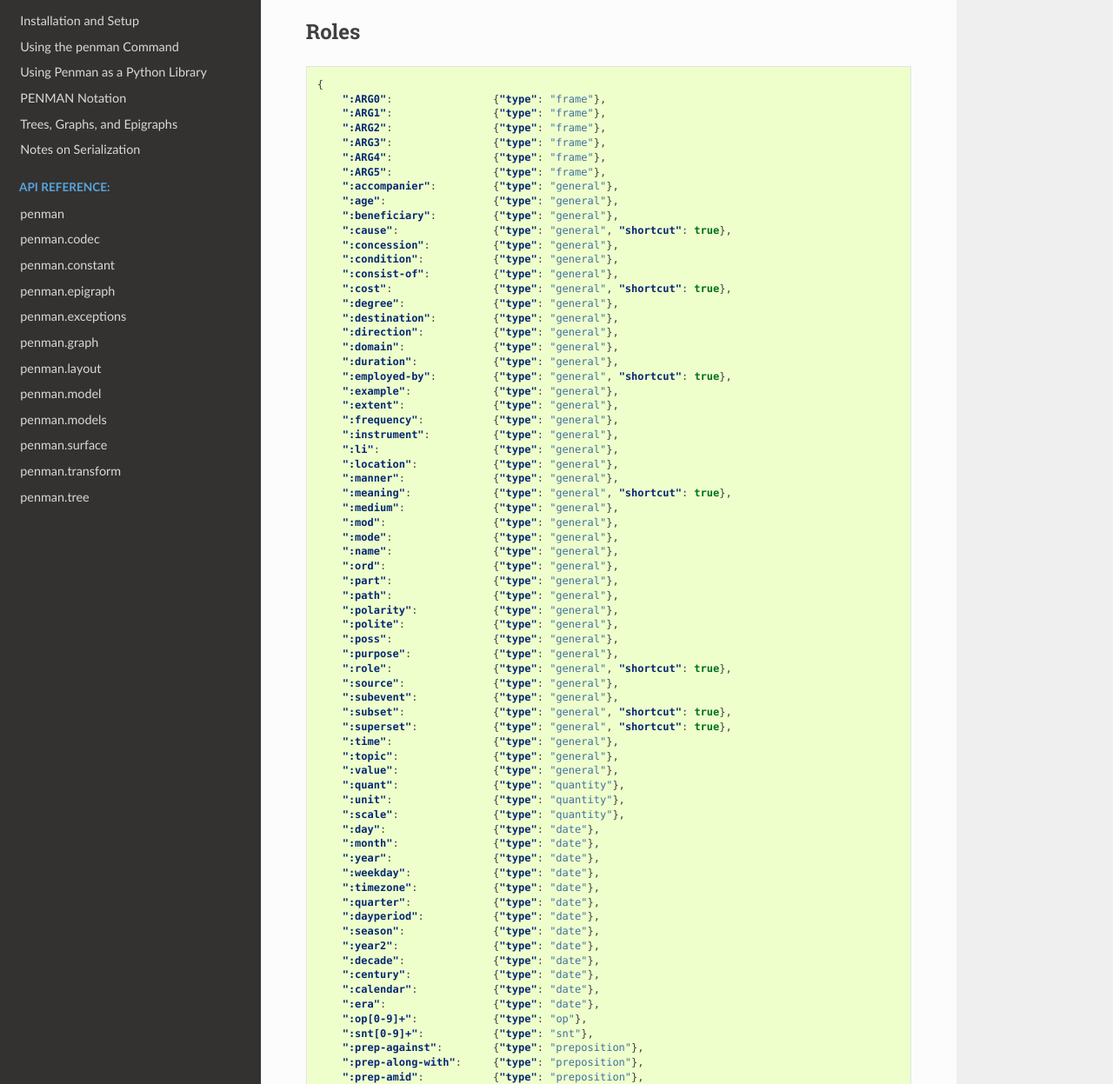
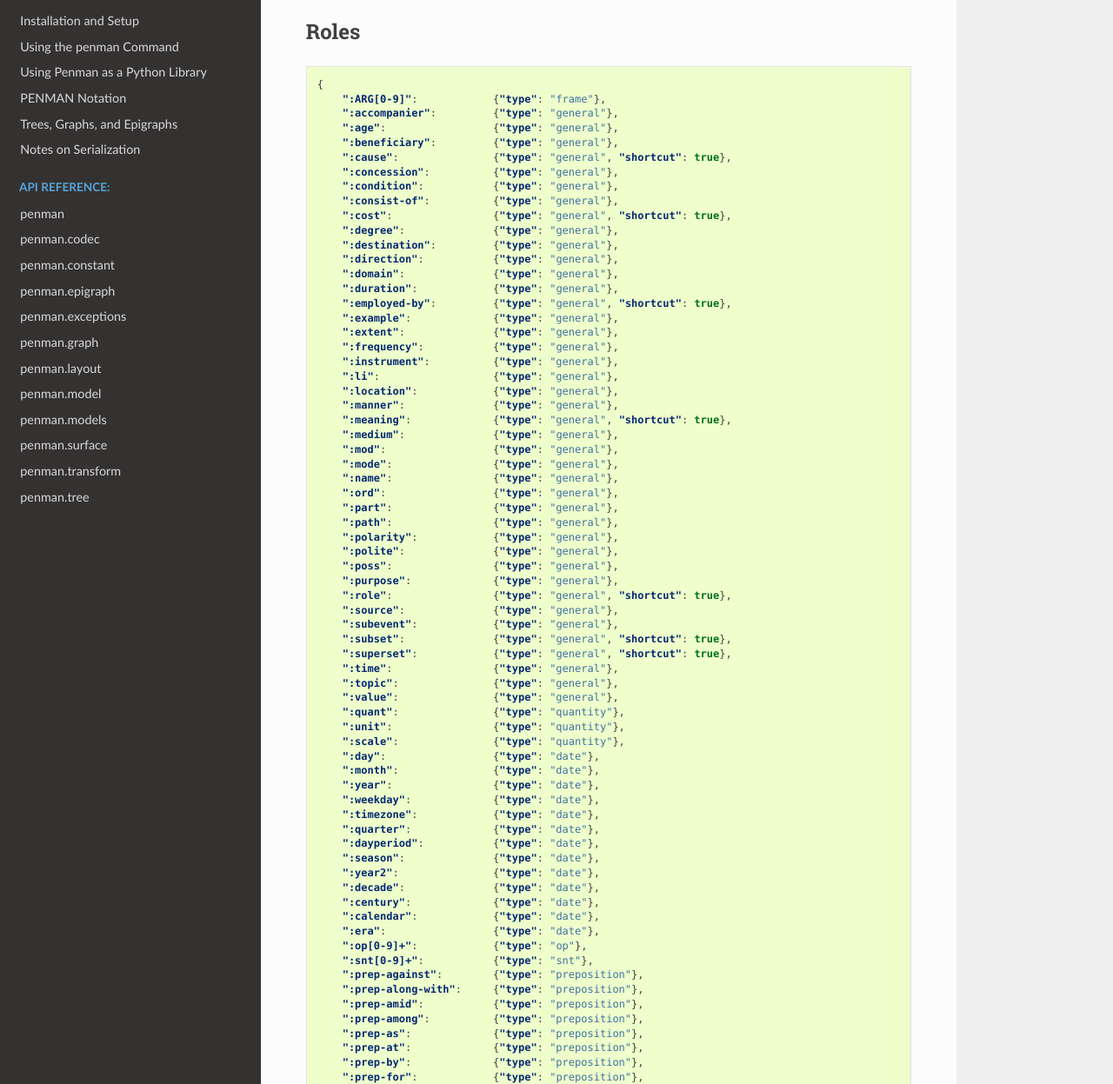
Before and after one commit to goodmami/penman, a Sphinx documentation site: the page built from docs/api/penman.models.amr.rst, in a window 1280 px wide and 1400 px high, scrolled down 235 px, cut to the strip 153-1400 px from the top of the window. Shown: the whole strip at 87% size. Built offline with Sphinx 7.4.7 and the Read the Docs theme 2.0.0, drawn with Linux system fonts in a browser that asks for light colours; some of the changed text lies outside the part shown.

```diff
--- a/docs/api/penman.models.amr.rst
+++ b/docs/api/penman.models.amr.rst
@@ -12,12 +12,7 @@ Roles
 .. code:: json
 
    {
-       ":ARG0":                {"type": "frame"},
-       ":ARG1":                {"type": "frame"},
-       ":ARG2":                {"type": "frame"},
-       ":ARG3":                {"type": "frame"},
-       ":ARG4":                {"type": "frame"},
-       ":ARG5":                {"type": "frame"},
+       ":ARG[0-9]":            {"type": "frame"},
        ":accompanier":         {"type": "general"},
        ":age":                 {"type": "general"},
        ":beneficiary":         {"type": "general"},
```
Also changed, not shown: other parts of docs/api/penman.models.amr.rst (+2 -0 lines), CHANGELOG.md (+11 -0 lines), 1 other file.
